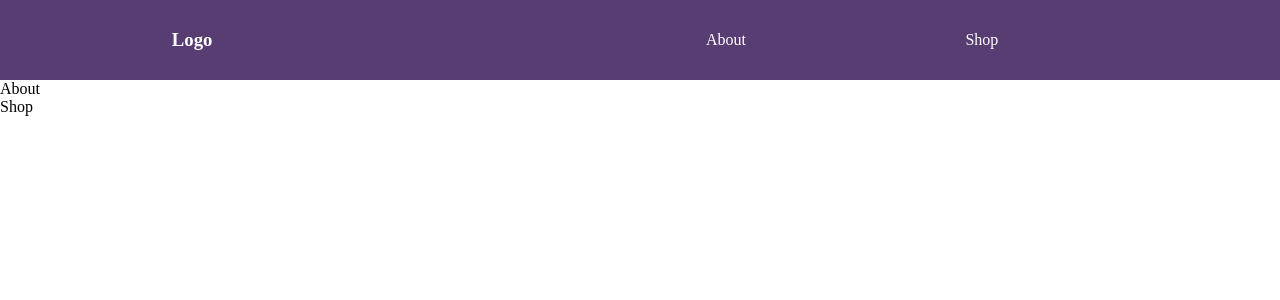
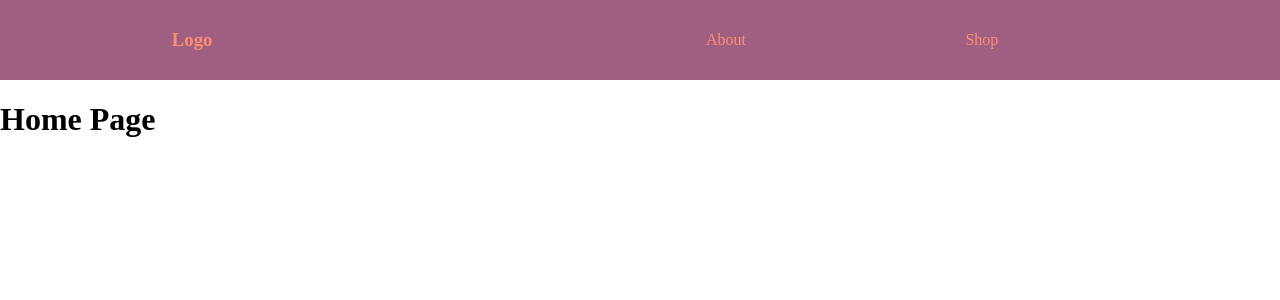
Before and after one commit to Plutoneus/playground, a React (Create React App) app: page / in a window 1280 px wide. Shown: the top 300 px of the page. Built offline with nearby package versions, Linux system fonts and the light colour scheme.

Commit message:
Router, API, "Shop"

```diff
--- a/src/App.js
+++ b/src/App.js
@@ -1,17 +1,23 @@
 import React from 'react';
-import { BrowserRoute as Router, Switch, Route } from 'react-router-dom';
+import { BrowserRouter as Router, Switch, Route } from 'react-router-dom';
 import './index.css';
 import Nav from './components/Nav';
 import About from './components/About';
 import Shop from './components/Shop';
+import Home from './components/Home';
 
 const App = () => {
     return (
-        <div className="App">
-            <Nav />
-            <About />
-            <Shop />
-        </div>
+        <Router>
+            <div className="App">
+                <Nav />
+                <Switch>
+                    <Route path="/" exact component={Home} />
+                    <Route path="/about" component={About} />
+                    <Route path="/shop" component={Shop} />
+                </Switch>
+            </div>
+        </Router>
     );
 }
 
--- a/src/components/About.js
+++ b/src/components/About.js
@@ -2,7 +2,9 @@ import React from 'react';
 
 const About = () => {
   return (
-    <div>About</div>
+    <div>
+        About
+    </div>
   )
 }
 
--- /dev/null
+++ b/src/components/Home.js
@@ -0,0 +1,11 @@
+import React from 'react'
+
+const Home = () => {
+  return (
+    <div>
+        <h1>Home Page</h1>
+    </div>
+  )
+}
+
+export default Home;
--- a/src/components/Nav.js
+++ b/src/components/Nav.js
@@ -1,15 +1,22 @@
 import React from 'react';
+import {Link} from 'react-router-dom';
 
 const Nav = () => {
     return (
         <nav>
+            <Link className="nav-link" to="/">
                 <h3>Logo</h3>
+            </Link>
             <ul className="nav-links">
+                <Link className="nav-link" to="/about">
                     <li>About</li>
+                </Link>
+                <Link className="nav-link" to="/shop">
                     <li>Shop</li>
+                </Link>
             </ul>
         </nav>
-  )
+    );
 }
 
 export default Nav;
--- a/src/components/Shop.js
+++ b/src/components/Shop.js
@@ -1,9 +1,35 @@
-import React from 'react';
+import React, {useState, useEffect} from 'react';
 
 const Shop = () => {
-  return (
-    <div>Shop</div>
-  )
+
+    useEffect(() => {
+        fetchItems();
+    }, []);
+
+    const [items, setItems] = useState([]); // Setting an empty array
+
+    const fetchItems = async () => {
+        const data = await fetch('https://mhw-db.com/monsters');
+
+        const items = await data.json();
+        console.log(items);
+        setItems(items);
+    }
+
+    return (
+        <div>
+            {items.map(item => (
+                <div>
+                    <h1>{item.name}</h1>
+                        <h3>Found in: {item.locations.map(loc => (
+                                <p>{loc.name}</p>
+                            ))}
+                        </h3>
+                    <p>{item.description}</p>
+                </div>
+            ))}
+        </div>
+    );
 }
 
 export default Shop;
--- a/src/index.css
+++ b/src/index.css
@@ -8,8 +8,8 @@ nav {
     justify-content: space-around;
     align-items: center;
     min-height: 10vh;
-    background: #583d72;
-    color: white;
+    background: #9f5f80;
+    color: #ff8e71;
 }
 
 .nav-links {
@@ -19,3 +19,8 @@ nav {
     align-items: center;
     list-style: none;
 }
+
+.nav-link {
+    text-decoration: none;
+    color: #ff8e71;
+}
```
Also changed, not shown: 1 other file (tests, documents, lock files or other folders). Lines whose indentation alone changed are shown as unchanged.
